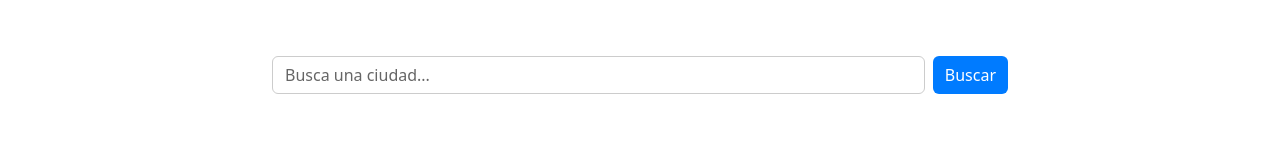
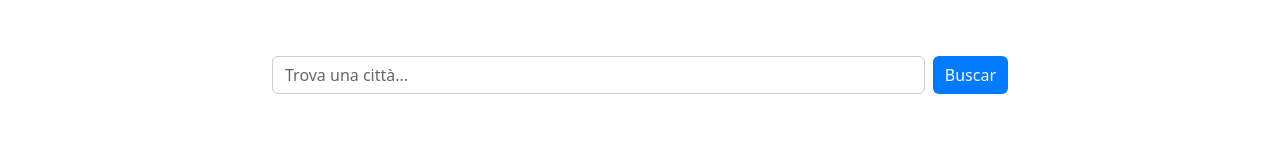
Before and after one commit to SantiRV/RainTonic, a React (Create React App) app in the folder weather-app/: page / in a window 1280 px wide. Shown: the part 188-334 px from the top of the page. Built offline with nearby package versions, Linux system fonts and the light colour scheme.

Commit message:
Errores corregidos

```diff
--- a/weather-app/src/components/Favorites.jsx
+++ b/weather-app/src/components/Favorites.jsx
@@ -40,7 +40,7 @@ const Favorites = ({ favorites, onRemove, hourlyData }) => {
                       className="btn btn-info btn-sm"
                       onClick={() => handleExpand(city.name)}
                     >
-                      {expandedCity === city.name ? 'Cerrar' : 'Ver detalles'}
+                      {expandedCity === city.name ? 'Chiudi' : 'Vedere i dettagli'}
                     </button>
                   </div>
                 </div>
--- a/weather-app/src/components/SearchBar.jsx
+++ b/weather-app/src/components/SearchBar.jsx
@@ -17,7 +17,7 @@ const SearchBar = ({ onSearch }) => {
       <input
         type="text"
         className="form-control me-2"
-        placeholder="Busca una ciudad..."
+        placeholder="Trova una città..."
         value={city}
         onChange={(e) => setCity(e.target.value)}
       />
```
